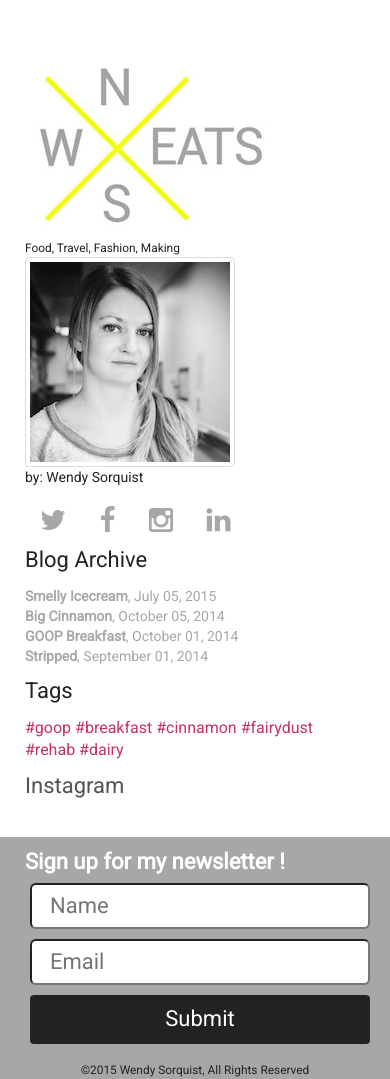
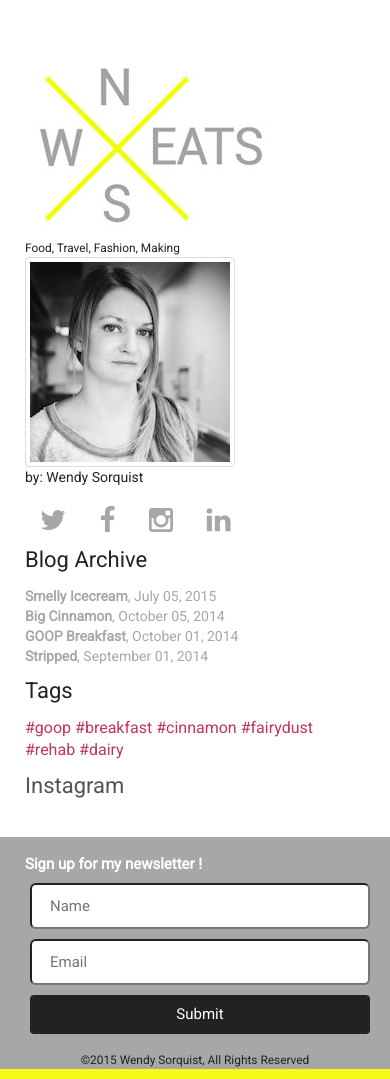
Before and after one commit to akshcllctve/ww, a Jekyll site: the page built from index.html, in a window 390 px wide. Shown: the part 1545-2624 px from the top of the page. Built offline with Jekyll 4.4.1, drawn with Linux system fonts in a browser that asks for light colours; nearby versions of some CDN libraries; Markdown is read by kramdown in place of the engine named in the settings.

Commit message:
fixed signup

```diff
--- a/css/custom.css
+++ b/css/custom.css
@@ -420,17 +420,7 @@
 
 
 
-.input-field {
- height: 46px;
-  padding: 5px 5px 5px 18px;
-  margin: 5px;
-  font-size: 22px;
-  line-height: 1.33;
-  border-radius: 6px;
-  color: #222;
 
-
-}
 
 
 .big {
@@ -520,6 +510,19 @@
 
 }
 
+/* ipad */
+@media only screen and (max-width: 1200px) {
+.white-font {
+  font-size: 15px;
+}
+.input-field {
+  font-size: 15px;
+width: 150px;
+}
+.btn-pink {
+  font-size: 15px;
+}
+}
 /* mobile */
 
 @media only screen and (max-width: 767px) {
```
Also changed, not shown: 1 other file.
